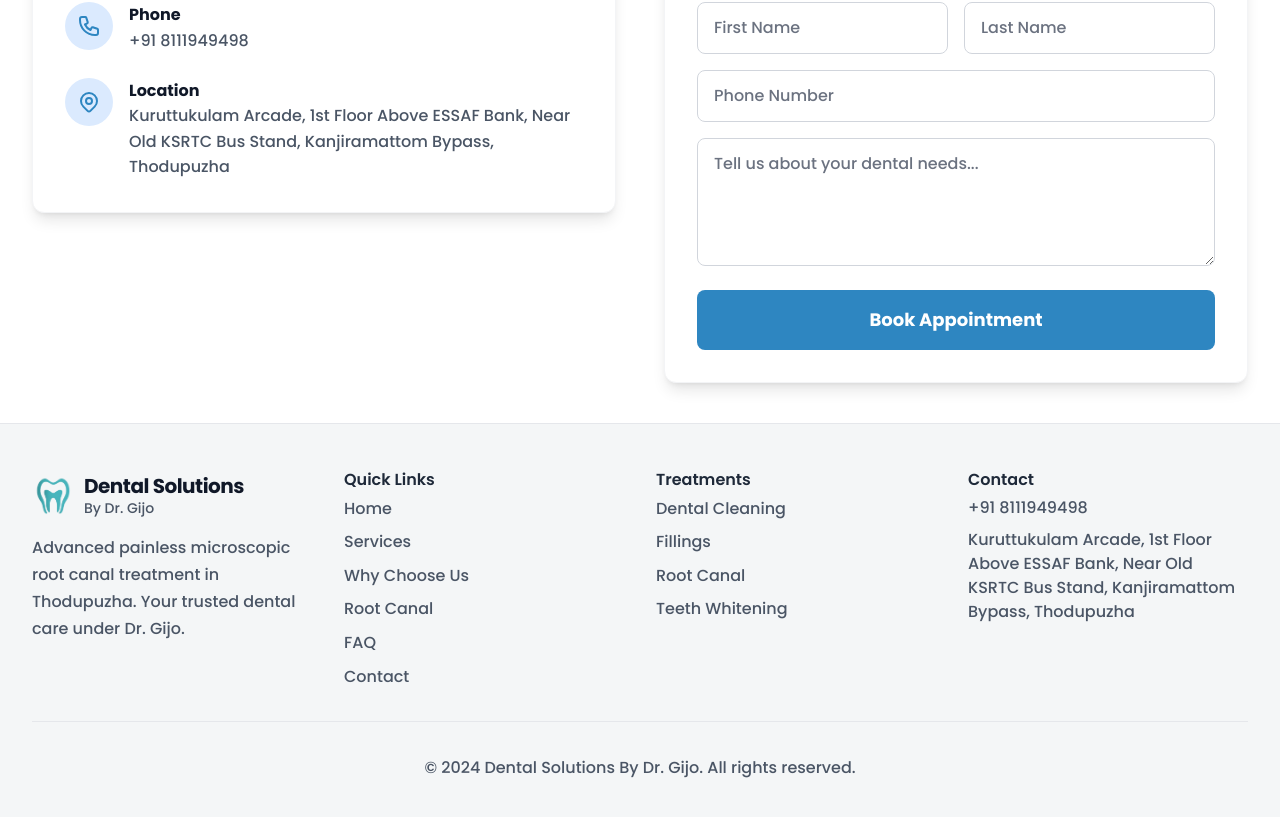
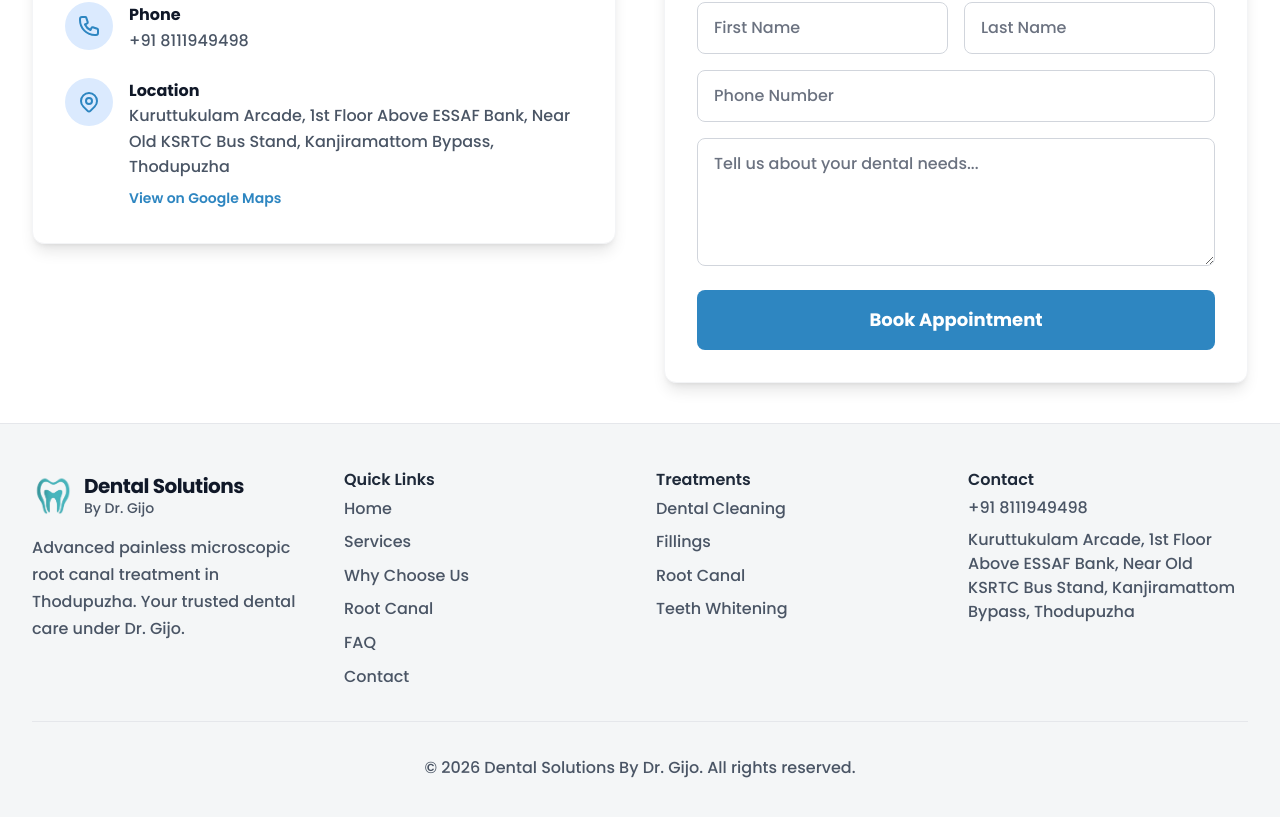
Before and after one commit to externalwebwork/dr-gijo, a Next.js app: page / in a window 1280 px wide. Shown: the part 9216-10033 px from the top of the page. Built offline with nearby package versions, Linux system fonts and the light colour scheme.

Commit message:
sample last

```diff
--- a/app/components/ContactSection.tsx
+++ b/app/components/ContactSection.tsx
@@ -35,7 +35,22 @@ export default function ContactSection() {
                   </div>
                   <div className="min-w-0 overflow-hidden">
                     <div className="font-bold text-gray-900">Location</div>
-                    <div className="text-gray-600 font-medium break-words">Kuruttukulam Arcade, 1st Floor Above ESSAF Bank, Near Old KSRTC Bus Stand, Kanjiramattom Bypass, Thodupuzha</div>
+                    <a
+                      href="https://www.google.com/maps?q=10.911744,75.9136256"
+                      target="_blank"
+                      rel="noopener noreferrer"
+                      className="text-gray-600 font-medium hover:text-[#2E86C1] transition-colors block break-words"
+                    >
+                      Kuruttukulam Arcade, 1st Floor Above ESSAF Bank, Near Old KSRTC Bus Stand, Kanjiramattom Bypass, Thodupuzha
+                    </a>
+                    <a
+                      href="https://www.google.com/maps?q=10.911744,75.9136256"
+                      target="_blank"
+                      rel="noopener noreferrer"
+                      className="inline-flex items-center gap-1.5 mt-2 text-[#2E86C1] font-semibold text-sm hover:underline"
+                    >
+                      View on Google Maps
+                    </a>
                   </div>
                 </div>
               </div>
--- a/app/components/Footer.tsx
+++ b/app/components/Footer.tsx
@@ -146,7 +146,7 @@ export default function Footer() {
 
         <div className="border-t border-gray-200 mt-6 sm:mt-8 pt-6 sm:pt-8 text-center text-gray-600">
           <p className="font-medium text-xs sm:text-sm md:text-base px-2">
-            &copy; 2024 Dental Solutions By Dr. Gijo. All rights reserved.
+            &copy; 2026 Dental Solutions By Dr. Gijo. All rights reserved.
           </p>
         </div>
       </div>
--- a/app/layout.tsx
+++ b/app/layout.tsx
@@ -57,8 +57,12 @@ export default function RootLayout({
 }>) {
   return (
     <html lang="en">
+      <head>
+        <meta name="viewport" content="width=device-width, initial-scale=1.0, maximum-scale=1.0, user-scalable=no" />
+      </head>
       <body
         className={`${poppins.variable} antialiased`}
+        style={{ overflowX: 'hidden' }}
       >
         {children}
       </body>
```
